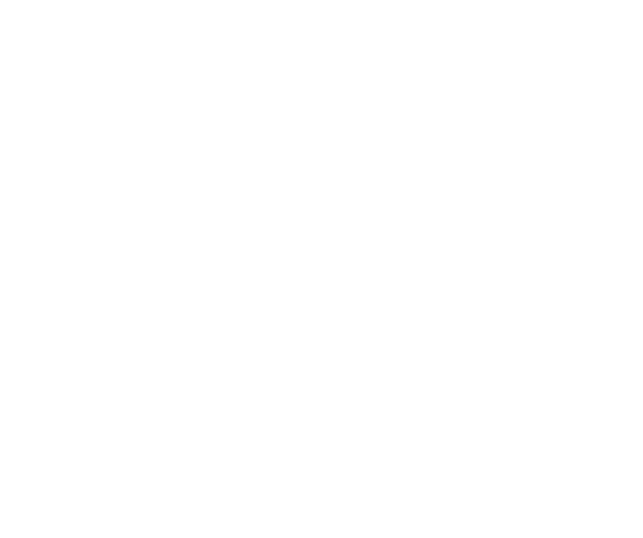
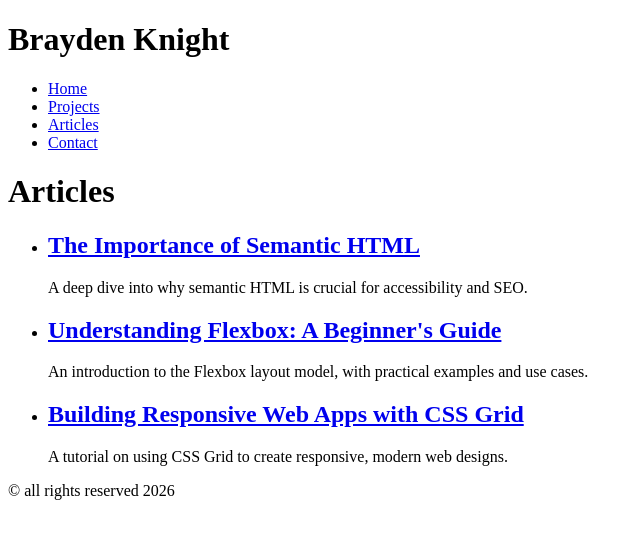
Before and after one commit to BKnight7405/Frontend-Roadmap.sh, a plain HTML site: page Basic_HTML_Website/articles.html in a window 1280 px wide. Shown: the whole page, without its empty margins (0-643 px from the left). Drawn offline with Linux system fonts and the light colour scheme.

Commit message:
Finished Basic HTML Website Project

```diff
--- a/Basic_HTML_Website/articles.html
+++ b/Basic_HTML_Website/articles.html
@@ -0,0 +1,54 @@
+<!DOCTYPE html>
+<html lang="en">
+    <head>
+        <meta charset="UTF-8" />
+
+        <!-- SEO tags-->
+         <title>Articles Page</title>
+         <meta name="description" content="The articles page for my basic website created to test my HTML structuring skills">
+         <meta name="viewport" content="width=device-width, initial-scale=1.0" />
+
+         <!-- OG tags-->
+          <meta property="og:title" content="Articles Page">
+          <meta property="og:description" content="The articles page for my basic website created to test my HTML structuring skills">
+          <meta property="og:image" content=""> <!-- Come back to add image after complete -->
+          <meta property="og:url" content=""> <!-- Come back to add url after complete -->
+    </head>
+
+    <body>
+        <!-- Header Nav -->
+        <header>
+                <h1>Brayden Knight</h1>
+                <nav>
+                    <ul>
+                        <li><a target="_self" href="index.html">Home</a></li>
+                        <li><a target="_self" href="projects.html">Projects</a></li>
+                        <li><a target="_self" href="articles.html">Articles</a></li>
+                        <li><a target="_self" href="contact.html">Contact</a></li>
+                    </ul>
+                </nav>
+        </header>
+
+        <!-- Main Content -->
+         <main>
+            <h1>Articles</h1>
+            <ul>
+                <li>
+                    <h2><a href="article1.html">The Importance of Semantic HTML</a></h2>
+                    <p>A deep dive into why semantic HTML is crucial for accessibility and SEO.</p>
+                </li>
+                <li>
+                    <h2><a href="article2.html">Understanding Flexbox: A Beginner's Guide</a></h2>
+                    <p>An introduction to the Flexbox layout model, with practical examples and use cases.</p>
+                </li>
+                <li>
+                    <h2><a href="article3.html">Building Responsive Web Apps with CSS Grid</a></h2>
+                    <p>A tutorial on using CSS Grid to create responsive, modern web designs.</p>
+                </li>
+            </ul>
+         </main>
+         <footer>
+            <p>&copy; all rights reserved 2026</p>
+        </footer>
+    </body>
+</html>
```
Also changed, not shown: Basic_HTML_Website/contact.html (+2 -1 lines), Basic_HTML_Website/index.html (+1 -1 lines), Basic_HTML_Website/projects.html (+2 -1 lines).
